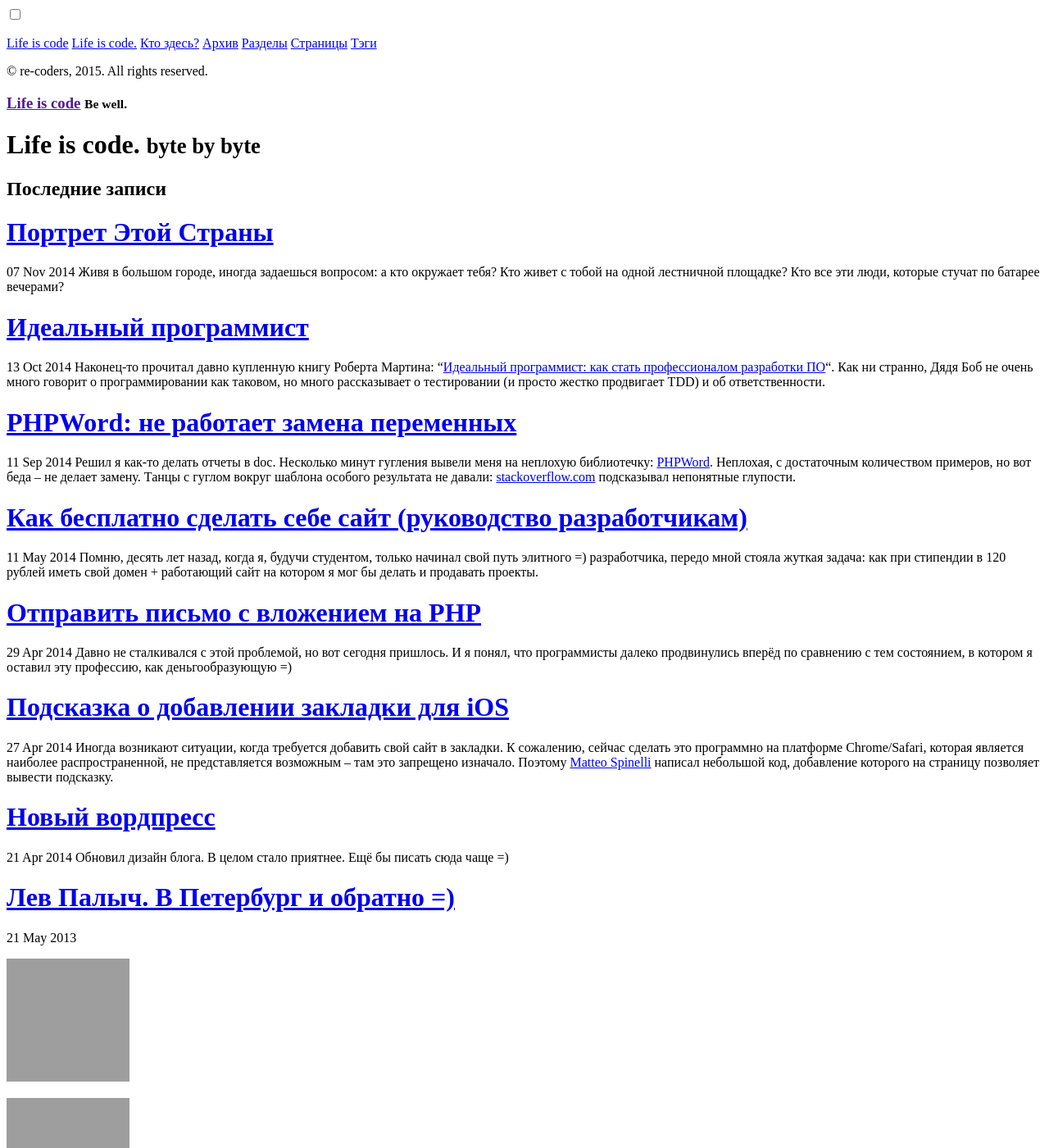
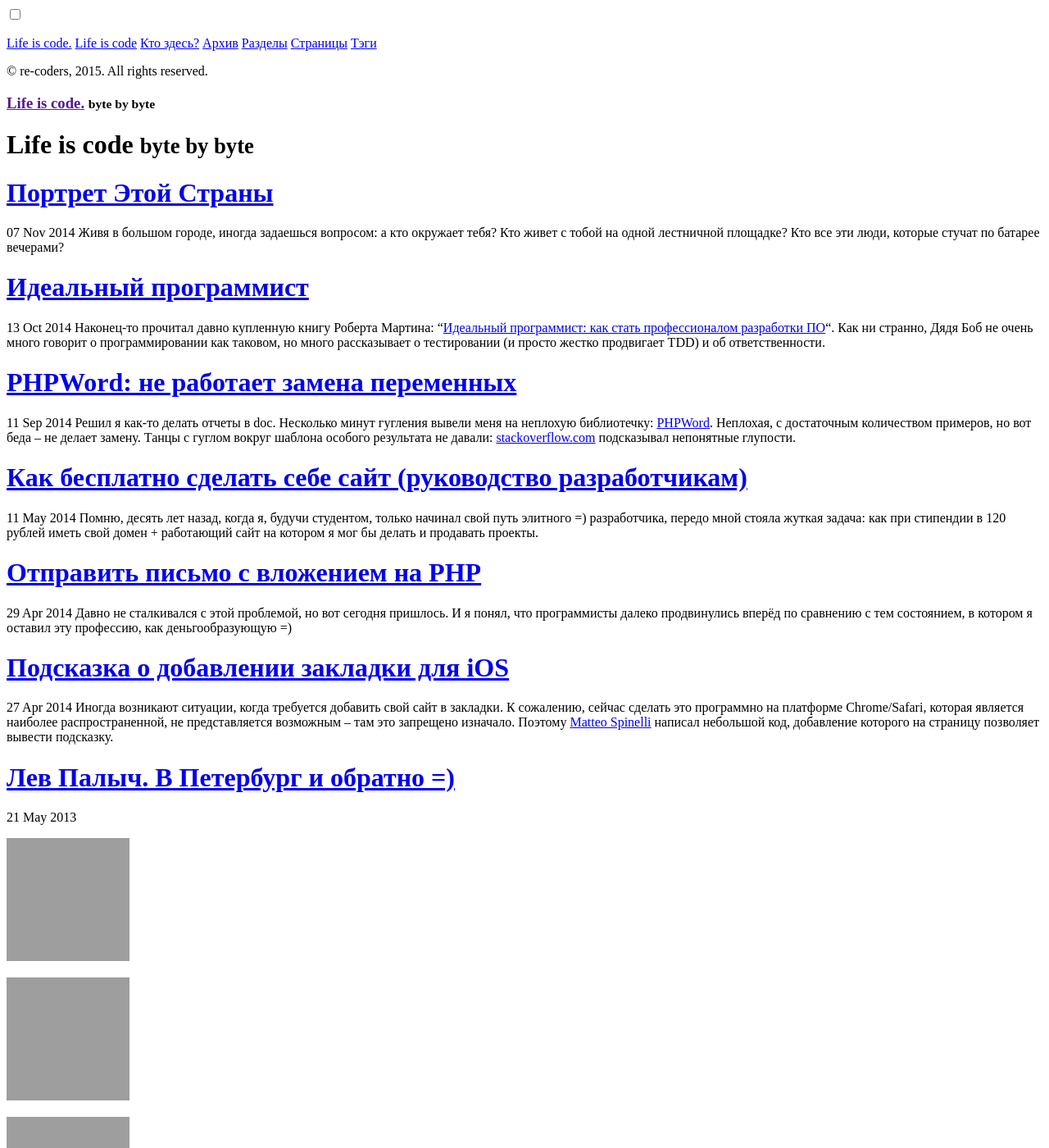
Before and after one commit to recoders/blog, a Jekyll site: the page built from index.md, in a window 1280 px wide and 1400 px high. Shown: the whole window at 82% size. Built offline with Jekyll 4.4.1, drawn with Linux system fonts in a browser that asks for light colours.

Commit message:
Config and index fixes

```diff
--- a/_config.yml
+++ b/_config.yml
@@ -8,8 +8,8 @@ highlighter: pygments
 # Themes are encouraged to use these universal variables
 # so be sure to set them if your theme uses them.
 #
-title : Life is code
-tagline: Be well.
+title : Life is code.
+tagline: byte by byte
 author :
   name : re-coders
   email : blog@re-coders.com
@@ -54,7 +54,7 @@ JB :
   #   - Only the following values are falsy: ["", null, false]
   #   - When setting BASE_PATH it must be a valid url.
   #     This means always setting the protocol (http|https) or prefixing with "/"
-  BASE_PATH : http://re-coders.com/blog
+  BASE_PATH : /blog
 
   # By default, the asset_path is automatically defined relative to BASE_PATH plus the enabled theme.
   # ex: [BASE_PATH]/assets/themes/[THEME-NAME]
--- a/_posts/2014-04-21-novy-j-vordpress.md
+++ /dev/null
@@ -1,17 +0,0 @@
----
-title: Новый вордпресс
-author: mike
-layout: post
-permalink: /2014/novy-j-vordpress/
-robotsmeta:
-  - index,follow
-categories:
-  - Общее
-tags:
-  - Wordpress
-  - этот блог
-format: aside
----
-Обновил дизайн блога. В целом стало приятнее. Ещё бы писать сюда чаще =)
-
-Такие ресурсы, как ВКонтакте и прочее, которые уже содержат в себе немалую аудиторию, привлекают к себе этим и поэтому вести одновременно группу и блог &#8211; довольно неудобно. Возможно, когда-нибудь я сделаю кросспост. Возможно &#8211; нет. Время покажет.
--- a/index.md
+++ b/index.md
@@ -1,11 +1,9 @@
 ---
 layout: page
-title: Life is code.
+title: Life is code
 tagline: byte by byte
 ---
 {% include JB/setup %}
-
-## Последние записи
 
 <div class="posts">
   {% for post in site.posts %}
```
Also changed, not shown: screenshot.png (deleted).
